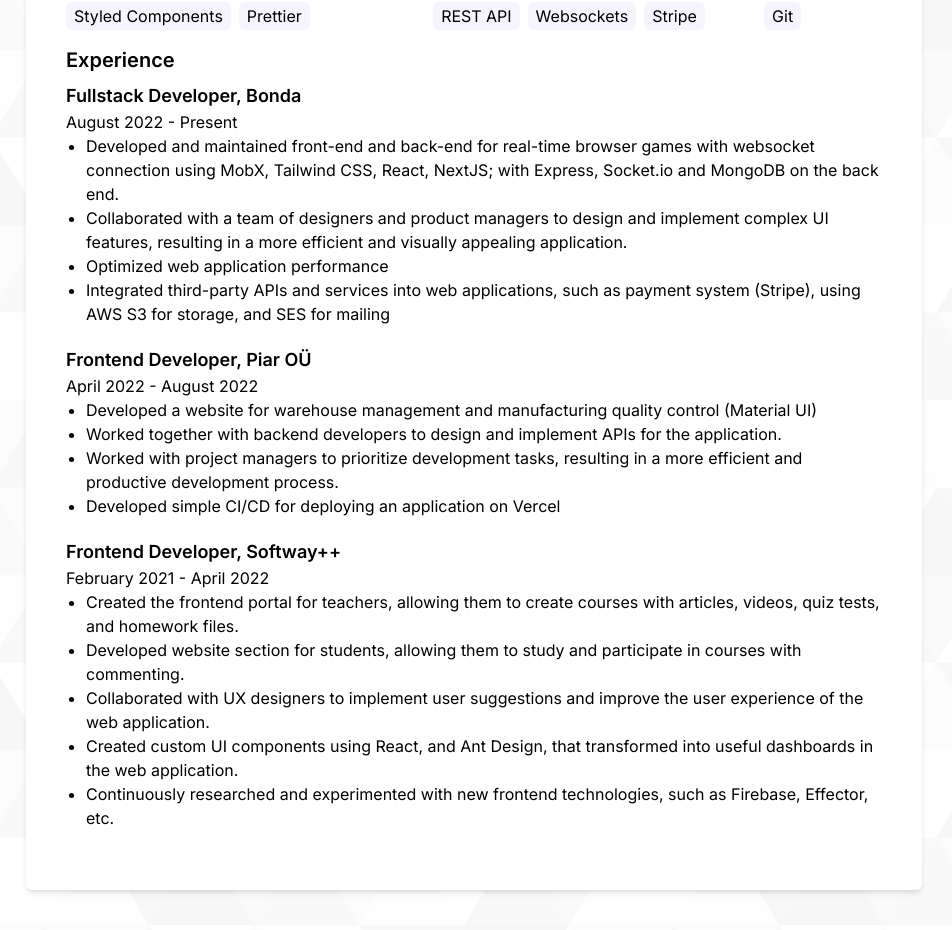
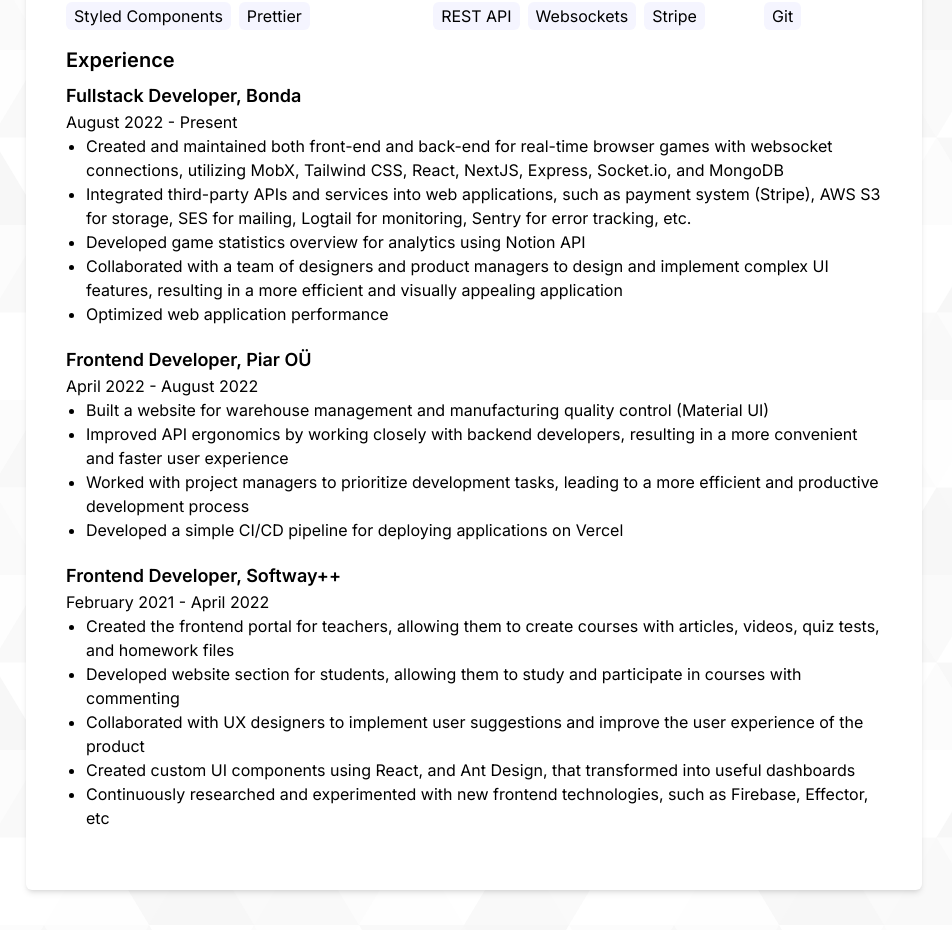
Before and after one commit to Foxona/foxona_cv, a Next.js app: page / in a window 1280 px wide. Shown: the part 300-1230 px from the top of the page, without its empty margins (166-1118 px from the left). Built offline with nearby package versions, Linux system fonts and the light colour scheme.

Commit message:
Descriptions of experience a bit rewritten

```diff
--- a/src/app/page.tsx
+++ b/src/app/page.tsx
@@ -8,31 +8,32 @@ const ExperienceSection = () => {
       title: "Fullstack Developer, Bonda",
       date: "August 2022 - Present",
       description: [
-        "Developed and maintained front-end and back-end for real-time browser games with websocket connection using MobX, Tailwind CSS, React, NextJS; with Express, Socket.io and MongoDB on the back end.",
-        "Collaborated with a team of designers and product managers to design and implement complex UI features, resulting in a more efficient and visually appealing application.",
+        "Created and maintained both front-end and back-end for real-time browser games with websocket connections, utilizing MobX, Tailwind CSS, React, NextJS, Express, Socket.io, and MongoDB",
+        "Integrated third-party APIs and services into web applications, such as payment system (Stripe), AWS S3 for storage, SES for mailing, Logtail for monitoring, Sentry for error tracking, etc.",
+        "Developed game statistics overview for analytics using Notion API",
+        "Collaborated with a team of designers and product managers to design and implement complex UI features, resulting in a more efficient and visually appealing application",
         "Optimized web application performance",
-        "Integrated third-party APIs and services into web applications, such as payment system (Stripe), using AWS S3 for storage, and SES for mailing",
       ],
     },
     {
       title: "Frontend Developer, Piar OÜ",
       date: "April 2022 - August 2022",
       description: [
-        "Developed a website for warehouse management and manufacturing quality control (Material UI)",
-        "Worked together with backend developers to design and implement APIs for the application.",
-        "Worked with project managers to prioritize development tasks, resulting in a more efficient and productive development process.",
-        "Developed simple CI/CD for deploying an application on Vercel",
+        "Built a website for warehouse management and manufacturing quality control (Material UI)",
+        "Improved API ergonomics by working closely with backend developers, resulting in a more convenient and faster user experience",
+        "Worked with project managers to prioritize development tasks, leading to a more efficient and productive development process",
+        "Developed a simple CI/CD pipeline for deploying applications on Vercel",
       ],
     },
     {
       title: "Frontend Developer, Softway++",
       date: "February 2021 - April 2022",
       description: [
-        "Created the frontend portal for teachers, allowing them to create courses with articles, videos, quiz tests, and homework files.",
-        "Developed website section for students, allowing them to study and participate in courses with commenting.",
-        "Collaborated with UX designers to implement user suggestions and improve the user experience of the web application.",
-        "Created custom UI components using React, and Ant Design, that transformed into useful dashboards in the web application.",
-        "Continuously researched and experimented with new frontend technologies, such as Firebase, Effector, etc.",
+        "Created the frontend portal for teachers, allowing them to create courses with articles, videos, quiz tests, and homework files",
+        "Developed website section for students, allowing them to study and participate in courses with commenting",
+        "Collaborated with UX designers to implement user suggestions and improve the user experience of the product",
+        "Created custom UI components using React, and Ant Design, that transformed into useful dashboards",
+        "Continuously researched and experimented with new frontend technologies, such as Firebase, Effector, etc",
       ],
     },
   ];
```
